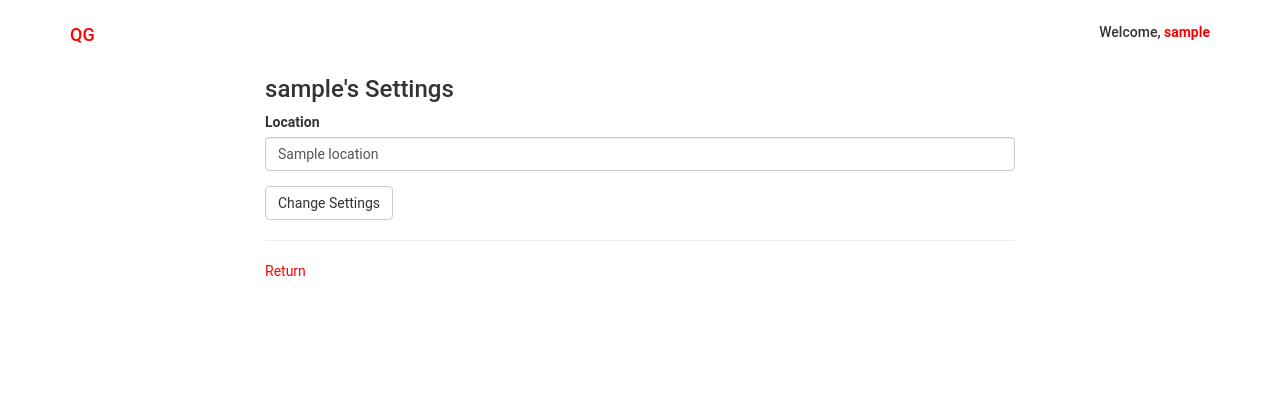
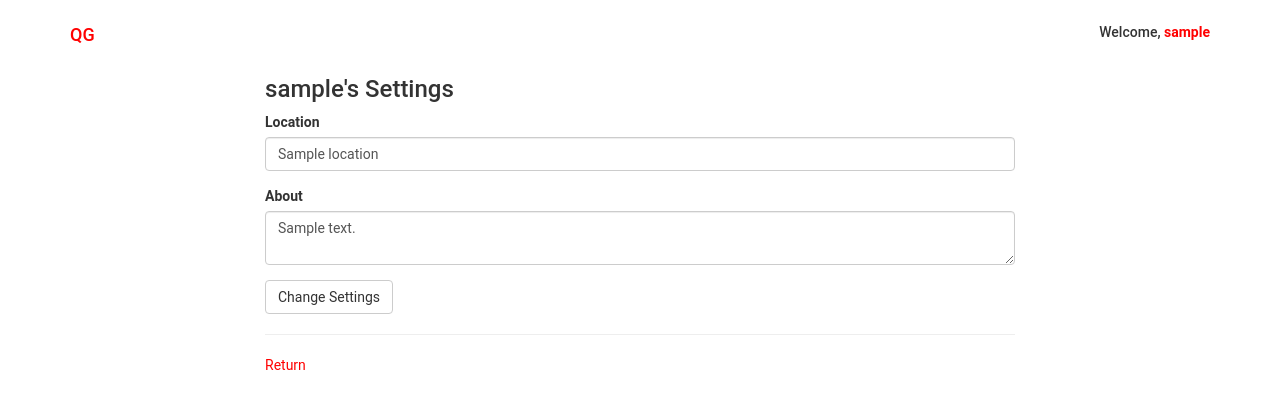
Before and after one commit to quadratic-games/character-sheet, a Flask app: page /settings in a window 1280 px wide. Shown: the top 409 px of the page. Run offline with Flask 2, Linux system fonts and the light colour scheme; the visitor is signed in with stand-in values (Sample User, id 1); a database or web service that is not in the repository returns one stand-in record (values such as "Sample title"); parts of the project's set-up code (start-up, migrations or seed data) failed here and were passed over; some libraries are stand-ins or nearby versions.

Commit message:
Add about form to settings

```diff
--- a/app.py
+++ b/app.py
@@ -113,9 +113,10 @@ def settings(username=None):
     if request.method == "POST":
         #change settings
         location = request.form['location']
+        about = request.form['about']
         db.users.update(
             { 'username': session['username'] },
-            { '$set': { 'location':location } } )
+            { '$set': { 'location':location, 'about':about } } )
         user = users.find_one({"username":session["username"]})
         flash("Changed settings.")
     return render_template("settings.html",user=user)
--- a/templates/settings.html
+++ b/templates/settings.html
@@ -10,6 +10,10 @@
                     <label for="location">Location</label>
                     <input type="text" class="form-control" id="location" name="location" value="{{user.location}}">
                 </div>
+                <div class="form-group">
+                    <label for="about">About</label>
+                <textarea class="form-control" id="about" name="about">{{user.about}}</textarea>
+                </div>
                 <button type="submit" class="btn btn-default">Change Settings</button>
             </form>
             <hr>
```
